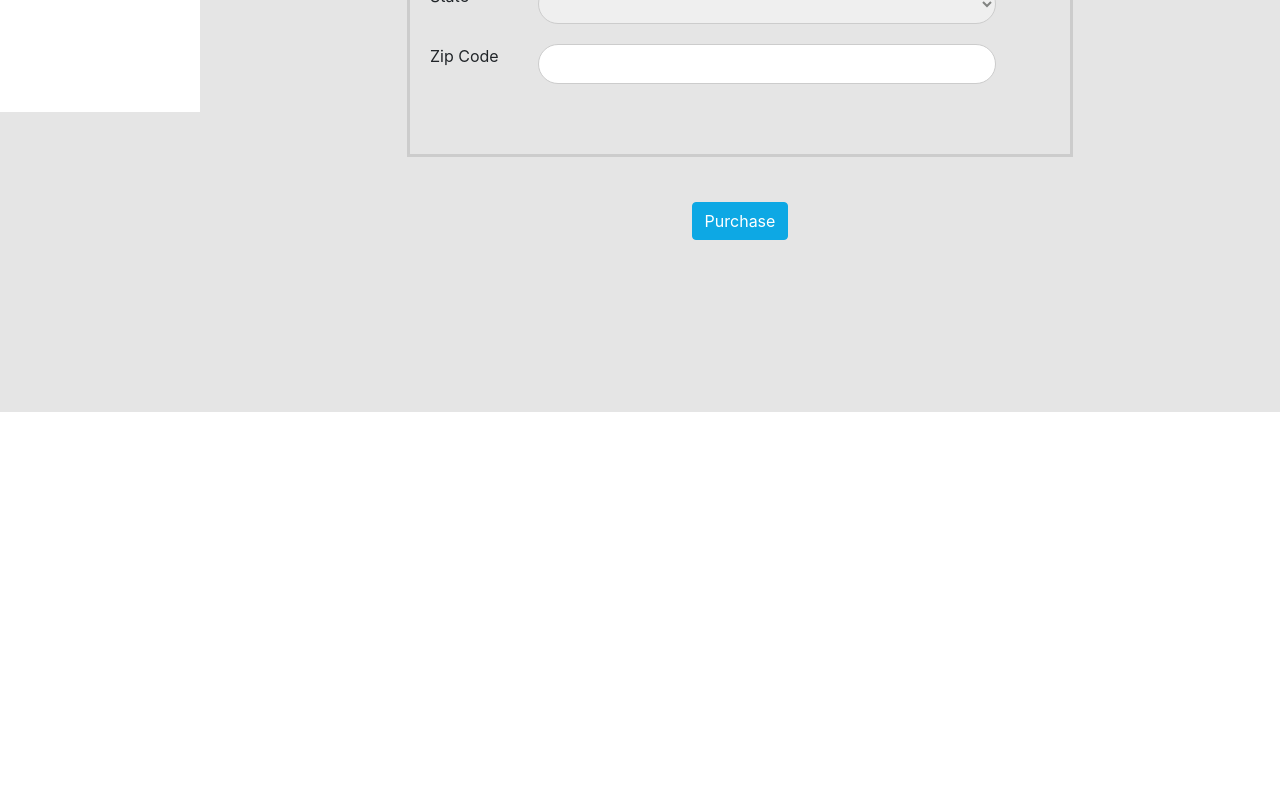
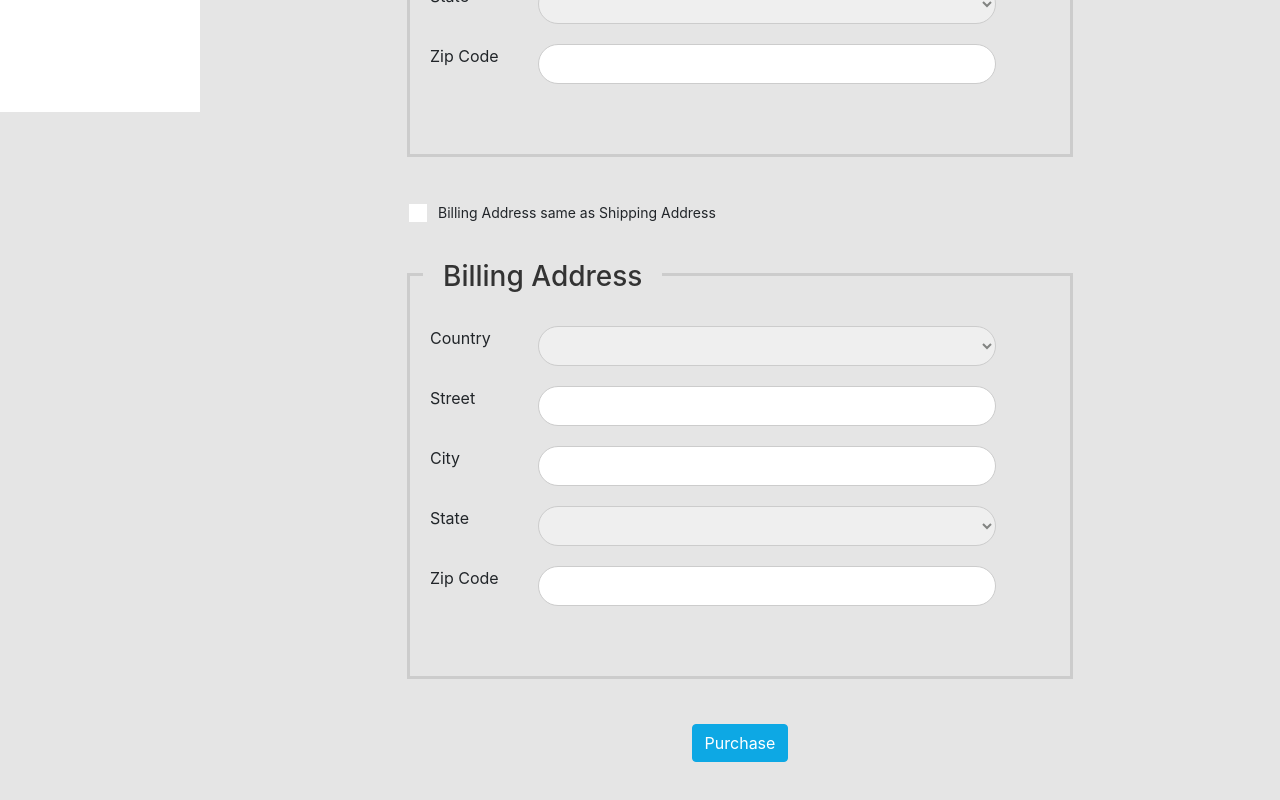
Before and after one commit to vinayak-c/Ecommerce-Angular-FrontEnd, an Angular app: page /checkout in a window 1280 px wide. Shown: the part 688-1488 px from the top of the page. Before the commit the page ends 1100 px from the top, so only its background shows below. Built offline with nearby package versions, Linux system fonts and the light colour scheme; no server answers.

Commit message:
Added billing address fields

```diff
--- a/src/app/components/checkout/checkout.component.html
+++ b/src/app/components/checkout/checkout.component.html
@@ -99,6 +99,74 @@
 
                 </div>
 
+                <!--Add checkbox to copy shipping to billing-->
+                <div class="input-space">
+                   <label class="au-checkbox">
+                      <input type="checkbox" (change)="copyShippingAddressToBillingAddress($event)">
+                      <span class="au-checkmark"></span>Billing Address same as Shipping Address
+                   </label>
+                </div>
+
+                <!--Billing Address Form Group-->
+                <div formGroupName="billingAddress" class="form-area">
+
+                    <h3>Billing Address</h3>
+
+                    <div class="row">
+                        <div class="col-md-2"><label>Country</label></div>
+                        <div class="col-md-9">
+                            <div class="input-space">
+                                <select formControlName="country">
+                                   <option>
+                                       TO DO
+                                   </option>
+                                </select>
+                            </div>
+                        </div>
+                    </div>
+
+                    <div class="row">
+                        <div class="col-md-2"><label>Street</label></div>
+                        <div class="col-md-9">
+                            <div class="input-space">
+                                <input formControlName="street" type="text">
+                            </div>
+                        </div>
+                    </div>
+
+                    <div class="row">
+                        <div class="col-md-2"><label>City</label></div>
+                        <div class="col-md-9">
+                            <div class="input-space">
+                                <input formControlName="city" type="text">
+                            </div>
+                        </div>
+                    </div>
+
+                    <div class="row">
+                        <div class="col-md-2"><label>State</label></div>
+                        <div class="col-md-9">
+                            <div class="input-space">
+                                <select formControlName="state">
+                                   <option>
+                                       TO DO
+                                   </option>
+                                </select>
+                            </div>
+                        </div>
+                    </div>
+
+                    <div class="row">
+                        <div class="col-md-2"><label>Zip Code</label></div>
+                        <div class="col-md-9">
+                            <div class="input-space">
+                                <input formControlName="zipCode" type="text">
+                            </div>
+                        </div>
+                    </div>
+
+                </div>
+
                 <!--submit Button-->
                 <div class="text-center">
                     <button type="submit" class="btn btn-info">Purchase</button>
```
